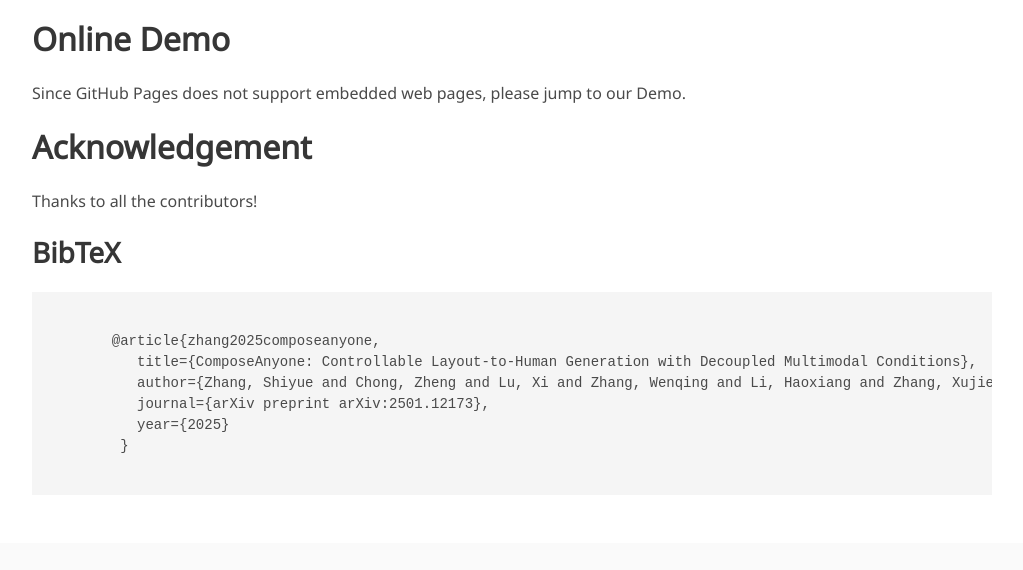
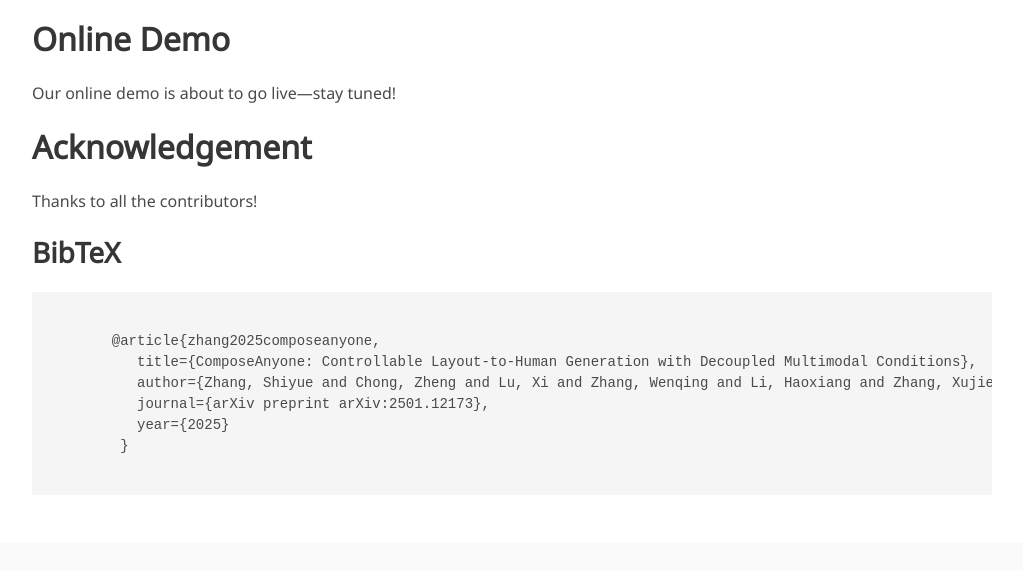
Before and after one commit to Zhangshy1019/Zhangshy1019.github.io, a plain HTML site: page index.html in a window 1280 px wide. Shown: the part 2531-3101 px from the top of the page, without its empty margins (128-1151 px from the left). Drawn offline with nearby package versions, Linux system fonts and the light colour scheme; some icons are missing; a web font is replaced by a local one.

Commit message:
Update index.html

```diff
--- a/index.html
+++ b/index.html
@@ -201,7 +201,7 @@
           <!-- <iframe src="http://120.76.142.206:8888" width="100%" height="700px"  frameborder="1/0"  name="demo"  scrolling="yes/no/auto">
           </iframe>           -->
           <p>
-            Since GitHub Pages does not support embedded web pages, please jump to our Demo.
+            Our online demo is about to go live—stay tuned!
           </p>
         </div>
       </div>
```
